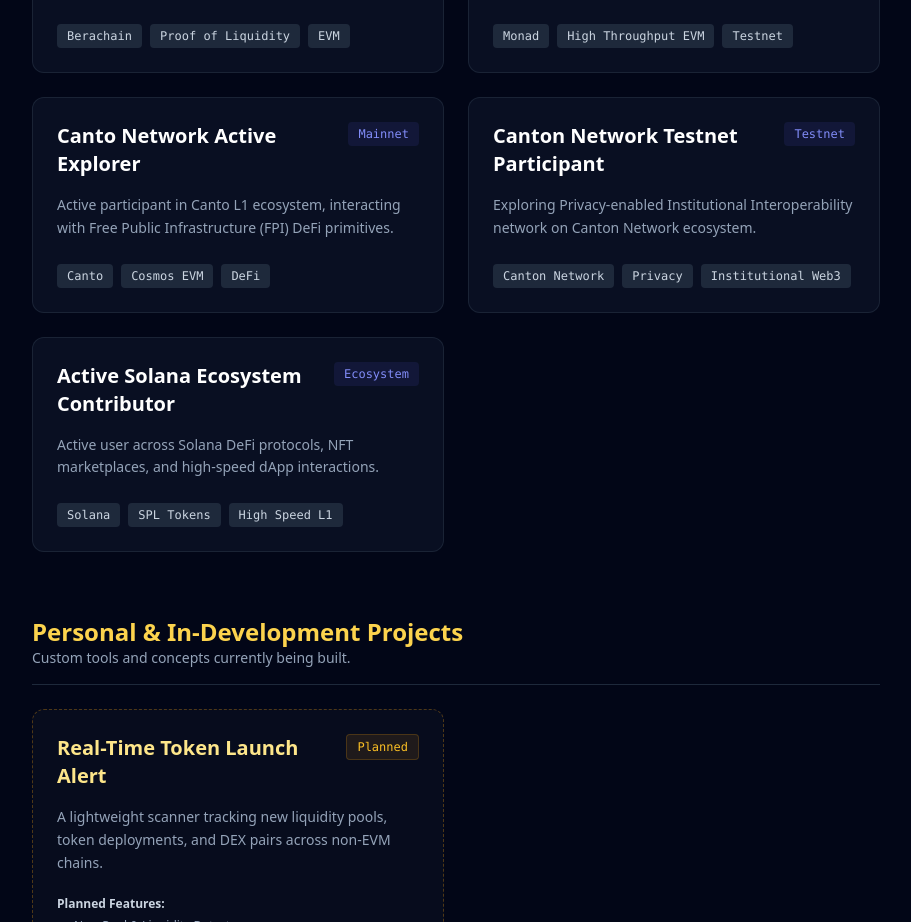
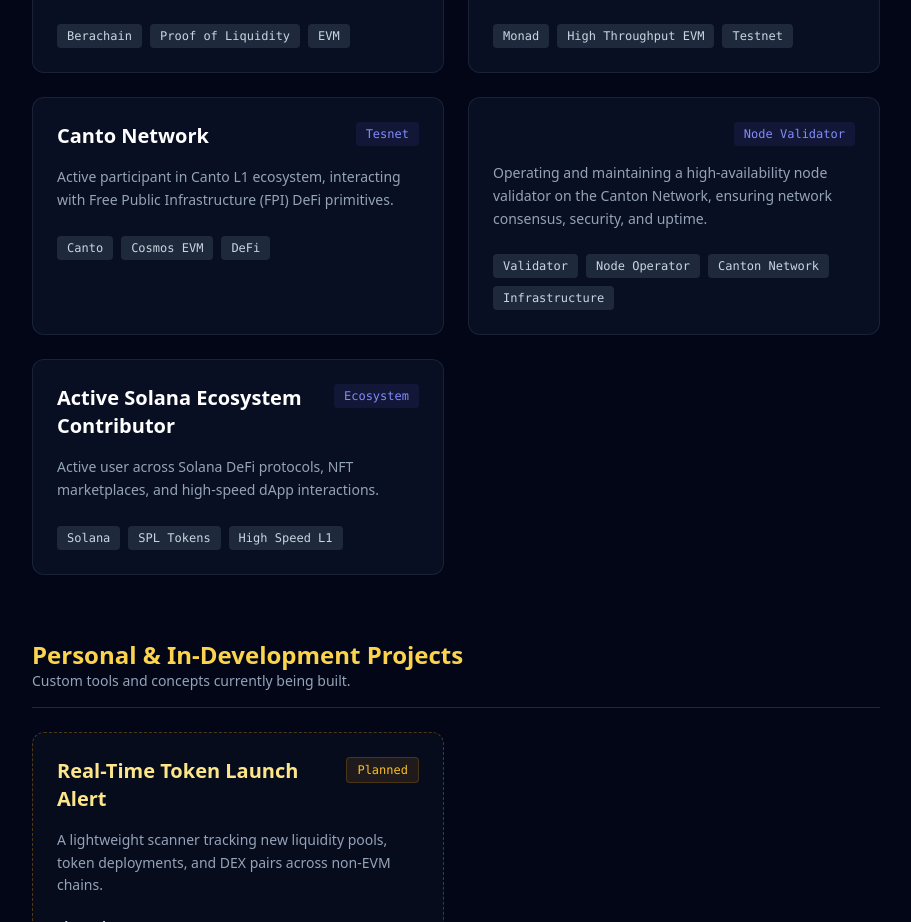
Before and after one commit to diyanf/flywspecw-portfolio, a Next.js app: page / in a window 1280 px wide. Shown: the part 1100-2022 px from the top of the page, without its empty margins (184-1095 px from the left). Built offline with nearby package versions, Linux system fonts and the light colour scheme.

Commit message:
Update projects.ts

```diff
--- a/src/data/projects.ts
+++ b/src/data/projects.ts
@@ -37,18 +37,21 @@
   },
   {
     id: 'canto-ecosystem',
-    title: 'Canto Network Active Explorer',
-    category: 'Mainnet',
+    title: 'Canto Network',
+    category: 'Tesnet',
     description: 'Active participant in Canto L1 ecosystem, interacting with Free Public Infrastructure (FPI) DeFi primitives.',
     tags: ['Canto', 'Cosmos EVM', 'DeFi'],
   },
   {
-    id: 'canton-network',
-    title: 'Canton Network Testnet Participant',
-    category: 'Testnet',
-    description: 'Exploring Privacy-enabled Institutional Interoperability network on Canton Network ecosystem.',
-    tags: ['Canton Network', 'Privacy', 'Institutional Web3'],
-  },
+  id: 'canton-validator',
+  name: 'Canton Network',
+  category: 'Node Validator',
+  role: 'Validator Operator',
+  period: '2026 - Present',
+  description: 'Operating and maintaining a high-availability node validator on the Canton Network, ensuring network consensus, security, and uptime.',
+  tags: ['Validator', 'Node Operator', 'Canton Network', 'Infrastructure'],
+  link: 'https://canton.network',
+},
   {
     id: 'solana-ecosystem',
     title: 'Active Solana Ecosystem Contributor',
```
